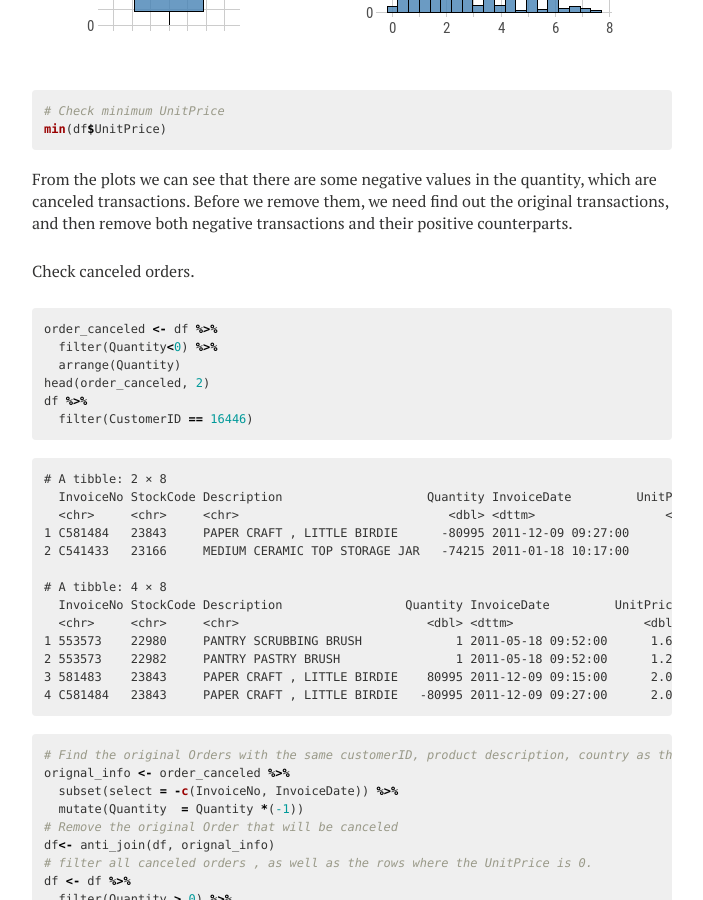
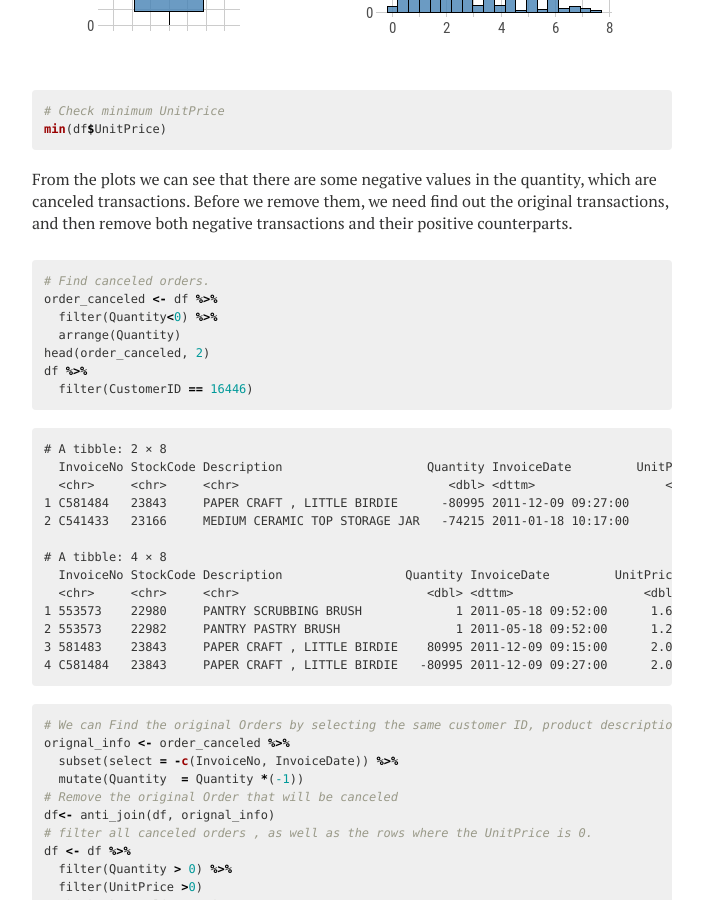
Before and after one commit to Janzhuj/janzhuj.github.io, a Jekyll site: the page built from _posts/2023-07-22-Online-Store-Customer-Segmentation.md, in a window 1280 px wide and 900 px high, scrolled down 3213 px. Shown: the whole window, without its empty margins (288-991 px from the left). Built offline with Jekyll 4.4.1, drawn with Linux system fonts in a browser that asks for light colours; nearby versions of some CDN libraries; library files that are not in the unit come from our copies; comment, search, counter and statistics services are not loaded.

Commit message:
Update 2023-07-22-Online-Store-Customer-Segmentation.md

```diff
--- a/_posts/2023-07-22-Online-Store-Customer-Segmentation.md
+++ b/_posts/2023-07-22-Online-Store-Customer-Segmentation.md
@@ -91,9 +91,8 @@
 
 From the plots we can see that there are some negative values in the quantity, which are canceled transactions. Before we remove them, we need find out the original transactions, and then remove both negative transactions and  their positive counterparts.
 
-Check canceled orders.
-
 {% highlight r %}
+# Find canceled orders.
 order_canceled <- df %>%
   filter(Quantity<0) %>%
   arrange(Quantity)
@@ -119,7 +118,7 @@
 {% endhighlight %}
 
 {% highlight r%}
-# Find the original Orders with the same customerID, product description, country as the canceled orders
+# We can Find the original Orders by selecting the same customer ID, product description, country and quantity as those in the canceled orders.
 orignal_info <- order_canceled %>%
   subset(select = -c(InvoiceNo, InvoiceDate)) %>%
   mutate(Quantity  = Quantity *(-1))
```
